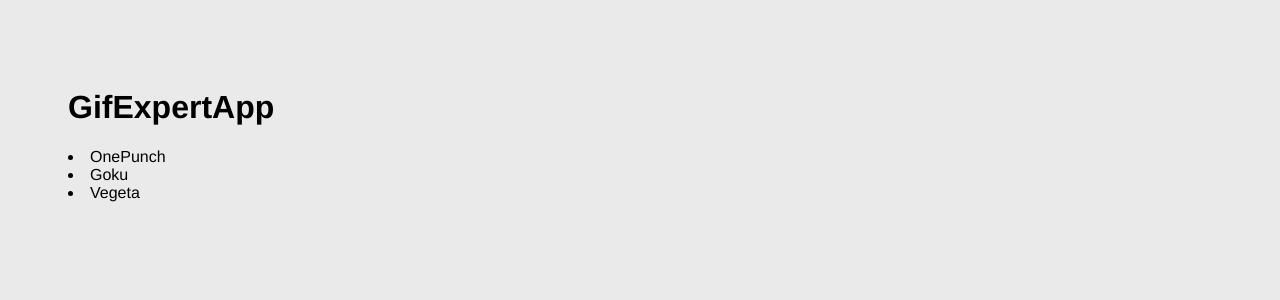
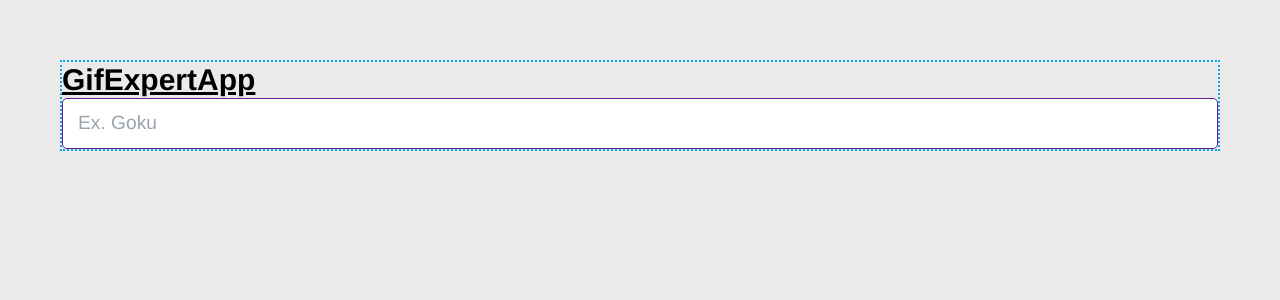
Before and after one commit to morandev/react-gif-app, a React (Vite) app: page / in a window 1280 px wide. Shown: the top 300 px of the page. Built offline with nearby package versions, Linux system fonts and the light colour scheme.

Commit message:
add: helper function

```diff
--- a/package.json
+++ b/package.json
@@ -9,6 +9,7 @@
     "preview": "vite preview"
   },
   "dependencies": {
+    "prop-types": "^15.8.1",
     "react": "^18.2.0",
     "react-dom": "^18.2.0"
   },
@@ -16,6 +17,9 @@
     "@types/react": "^18.0.17",
     "@types/react-dom": "^18.0.6",
     "@vitejs/plugin-react": "^2.1.0",
+    "autoprefixer": "^10.4.12",
+    "postcss": "^8.4.16",
+    "tailwindcss": "^3.1.8",
     "vite": "^3.1.0"
   }
 }
--- /dev/null
+++ b/postcss.config.cjs
@@ -0,0 +1,6 @@
+module.exports = {
+  plugins: {
+    tailwindcss: {},
+    autoprefixer: {},
+  },
+}
--- a/src/GifExpertApp.jsx
+++ b/src/GifExpertApp.jsx
@@ -1,19 +1,46 @@
 import { useState } from "react";
+import CategoryAdder from "./components/CategoryAdder";
+import GifGrid from "./components/GifGrid";
 
+/**
+ * Hi, you need to use your own api-key hehe!
+ *
+ * https://developers.giphy.com/
+ */
+const API_KEY = 'zYIDMpowlV24OPjnTagbvCMm8chVWRhp';
+
+/**
+ *
+ * Entry Point Component
+ *
+ * estado: Categorias o Etiquetas para busqueda de gifs
+ *
+ * @returns
+ */
 const GifExpertApp = () => {
 
-    const [ categories, setCategories ] = useState(['OnePunch', 'Goku', 'Vegeta']);
+    const [ categories, setCategories ] = useState([]);
+
+    const onEnterPress = ( input ) => {
+        input = input.trim();
+        if( input.length > 3 && !categories.includes( input ) )
+            setCategories([input, ...categories ]);
+    };
 
     return (
-        <>
-            <h1>GifExpertApp</h1>
-            <o>
-                {
-                    categories.map( cat => <li key={cat} >{cat}</li>)
-                }
-            </o>
-        </>
-    );
+        <div className="
+            flex-col justify-evenly
+            max-h-screen h-4/5
+            border-dotted border-2 border-sky-500"
+        >
+            <h1 className="text-3xl font-bold underline">GifExpertApp</h1>
+            <CategoryAdder onEnterPress={onEnterPress} />
+            <div>
+                {/* the key property is required */}
+                {categories.map( cat => <GifGrid key={cat} category={cat} apiKey={API_KEY} /> )}
+            </div>
+        </div>
+    )
 };
 
 export default GifExpertApp;
--- /dev/null
+++ b/src/components/CategoryAdder.jsx
@@ -0,0 +1,35 @@
+import React, { useState } from "react";
+/**
+ *
+ * Input para las categorias
+ *
+ * @param {*} param0
+ * @returns
+ */
+const CategoryAdder = ({ onEnterPress }) => {
+    const [input, setInput] = useState("");
+
+    const onInputChange = ({ target: { value } }) =>
+        setInput(value.toLowerCase());
+
+    const onInputSent = ({ key }) => {
+        if (key === "Enter") {
+            onEnterPress(input);
+            setInput("");
+        }
+    };
+
+    return (
+        <input
+            type="text"
+            value={input}
+            onKeyUp={onInputSent}
+            onChange={onInputChange}
+            placeholder="Ex. Goku"
+            maxLength={60}
+            autoFocus
+        />
+    );
+};
+
+export default CategoryAdder;
--- /dev/null
+++ b/src/components/GifGrid.jsx
@@ -0,0 +1,42 @@
+import React, { useEffect, useState } from "react";
+import { getGifs } from "../helpers/getGifs";
+
+/**
+ *
+ * Grid o tablero de gifs para cada categoria
+ *
+ * @param {*} param0
+ * @returns
+ */
+const GifGrid = ({ category, apiKey }) => {
+
+    const [gifs, setGifs] = useState([]);
+
+    useEffect(() => {
+        getGifs( category, apiKey )
+            .then( gifs => setGifs(gifs) )
+            .catch( alert );
+    }, [])
+
+    return (
+        <div className="
+                text-center
+                border-dotted border-2 border-sky-500"
+        >
+            <h4>{category}</h4>
+            <hr />
+            <div>
+            {
+                gifs.map(({ id, title, url }) => {
+                    return <div key={id}>
+                        <h2>{title}</h2>
+                        <img src={url} alt={category} />
+                    </div>
+                })
+            }
+            </div>
+        </div>
+    );
+};
+
+export default GifGrid;
--- /dev/null
+++ b/src/helpers/getGifs.js
@@ -0,0 +1,13 @@
+
+const getGifs = async( category, apiKey ) => {
+    const url = `https://api.giphy.com/v1/gifs/search?api_key=${apiKey}&q=${category}&limit=5&offset=0&rating=g&lang=es`;
+
+    const resp = await fetch(url);
+    const { data } = await resp.json();
+
+    return data.map( ({ id,  title, images:{original:{ url }}}) => ({ id, title, url }) );
+}
+
+export {
+    getGifs,
+}
--- a/src/index.css
+++ b/src/index.css
@@ -1,3 +1,7 @@
+@tailwind base;
+@tailwind components;
+@tailwind utilities;
+
 * {
   font-family: Helvetica, Arial, sans-serif;
   background-color: rgb(234, 234, 234);
--- /dev/null
+++ b/tailwind.config.cjs
@@ -0,0 +1,11 @@
+/** @type {import('tailwindcss').Config} */
+module.exports = {
+  content: [
+    "./index.html",
+    "./src/**/*.{js,ts,jsx,tsx}",
+  ],
+  theme: {
+    extend: {},
+  },
+  plugins: [],
+}
```
Also changed, not shown: 2 other files (tests, documents, lock files or other folders).
